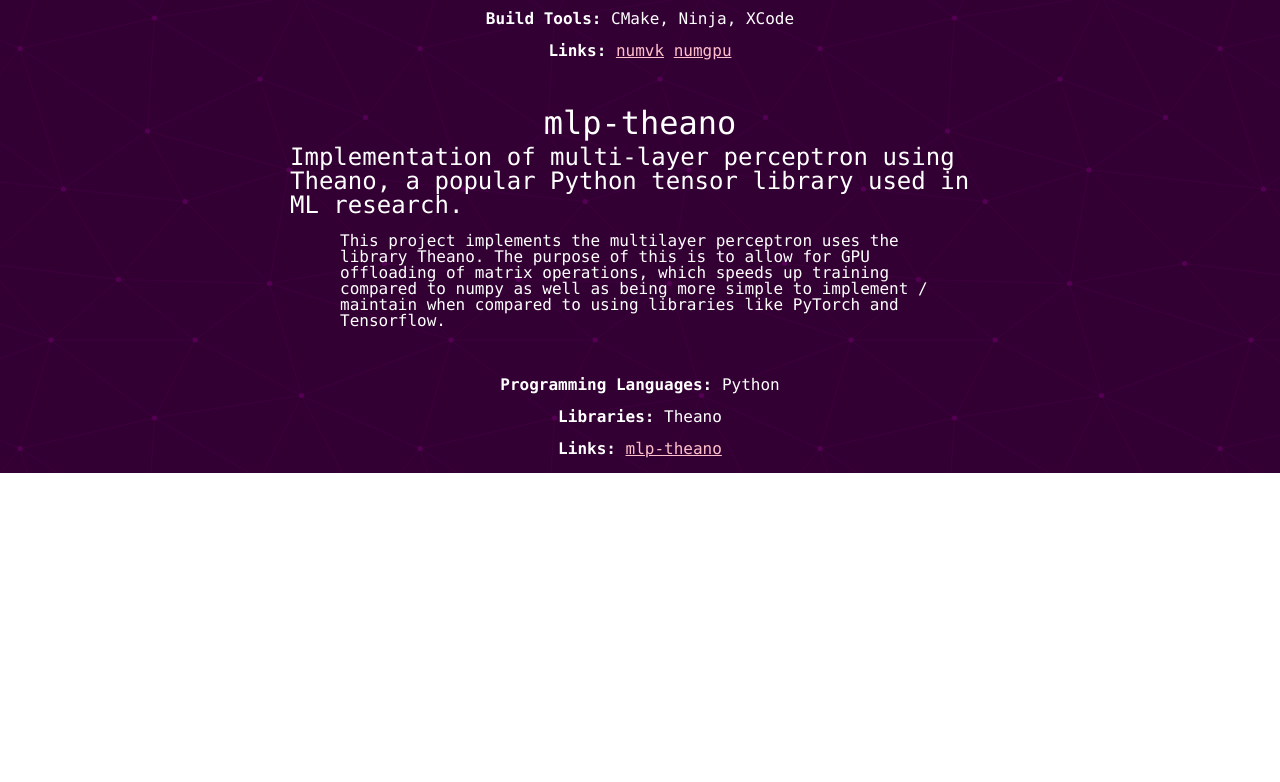
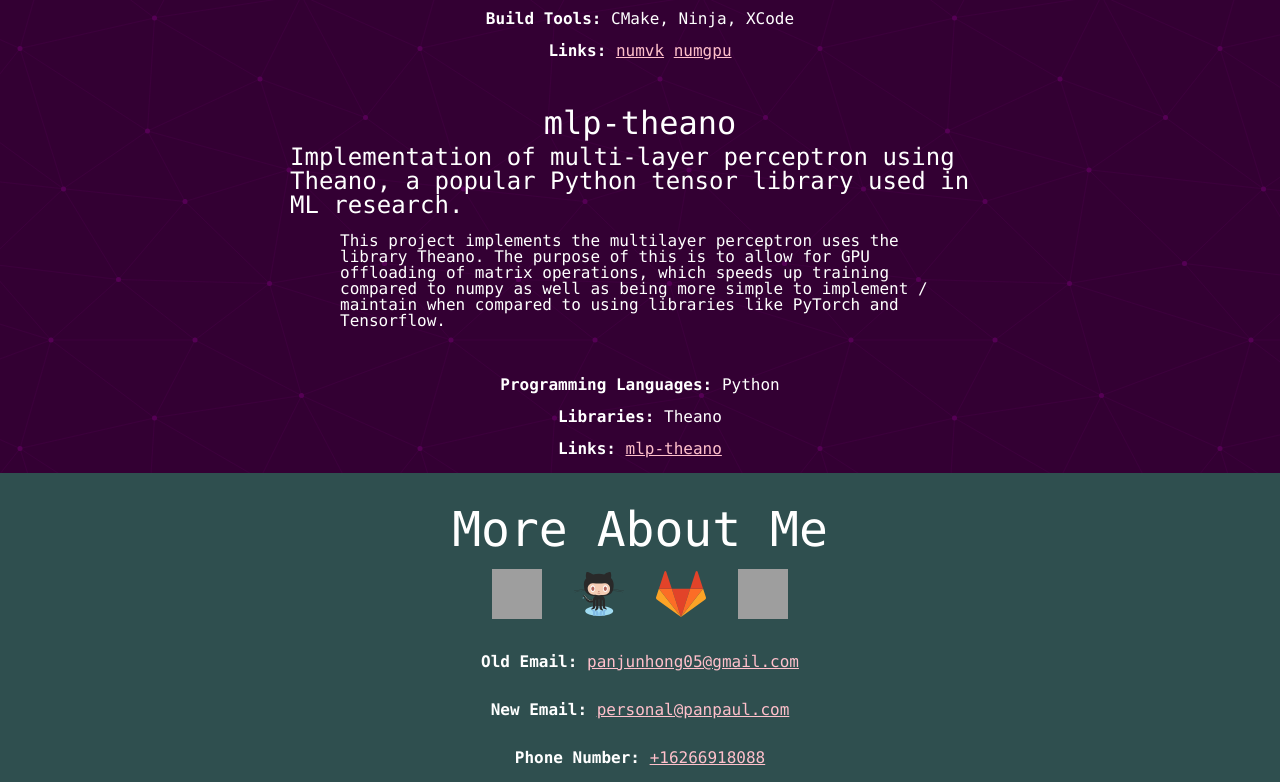
Before and after one commit to paulpan05/personal-website-minified, a Next.js app: page / in a window 1280 px wide. Shown: the part 2661-3443 px from the top of the page. Before the commit the page ends 3134 px from the top, so only its background shows below. Built offline with nearby package versions, Linux system fonts and the light colour scheme; grey boxes are pictures that could not be loaded.

Commit message:
Completed full web page

```diff
--- a/assets/text/infos.tsx
+++ b/assets/text/infos.tsx
@@ -20,3 +20,7 @@
     link: 'https://devpost.com/paulpan05'
   },
 ];
+
+export const OldEmail = 'panjunhong05@gmail.com'
+export const NewEmail = 'personal@panpaul.com'
+export const PhoneNumber = '+16266918088'
--- /dev/null
+++ b/components/MoreAboutMe/index.module.scss
@@ -0,0 +1,12 @@
+.profile {
+  background-color: darkslategray;
+}
+
+.profile > *:nth-child(n + 2) {
+  margin-top: 1em;
+}
+
+.profile-links > * {
+  margin-left: 1em;
+  margin-right: 1em;
+}
--- /dev/null
+++ b/components/MoreAboutMe/index.tsx
@@ -0,0 +1,30 @@
+import type { NextComponentType } from "next";
+import Image from "next/image";
+import styles from "./index.module.scss";
+import { ProfileIconLinks } from "../../assets/text/infos";
+import { OldEmail, NewEmail, PhoneNumber } from "../../assets/text/infos";
+
+const MoreAboutMe: NextComponentType = () => {
+  return (
+    <div className={styles["profile"]}>
+      <h2>More About Me</h2>
+      <div className={styles["profile-links"]}>
+        {ProfileIconLinks.map((profile, index) => (
+          <a key={index} href={profile.link}>
+            <Image
+              src={profile.icon}
+              alt={profile.site_name}
+              width={50}
+              height={50}
+            />
+          </a>
+        ))}
+      </div>
+      <p><b>Old Email: </b><a href={`mailto:${OldEmail}`}>{OldEmail}</a></p>
+      <p><b>New Email: </b><a href={`mailto:${NewEmail}`}>{NewEmail}</a></p>
+      <p><b>Phone Number: </b><a href={`tel:${PhoneNumber}`}>{PhoneNumber}</a></p>
+    </div>
+  );
+};
+
+export default MoreAboutMe;
--- a/pages/index.tsx
+++ b/pages/index.tsx
@@ -5,6 +5,7 @@
 import Header from '../components/Header'
 import Experience from '../components/Experience'
 import HighlightedProjects from '../components/HighlightedProjects'
+import MoreAboutMe from '../components/MoreAboutMe'
 
 const Home: NextPage = () => {
   return (
@@ -22,6 +23,7 @@
         <About />
         <Experience />
         <HighlightedProjects />
+        <MoreAboutMe />
       </div>
     </>
   )
```
